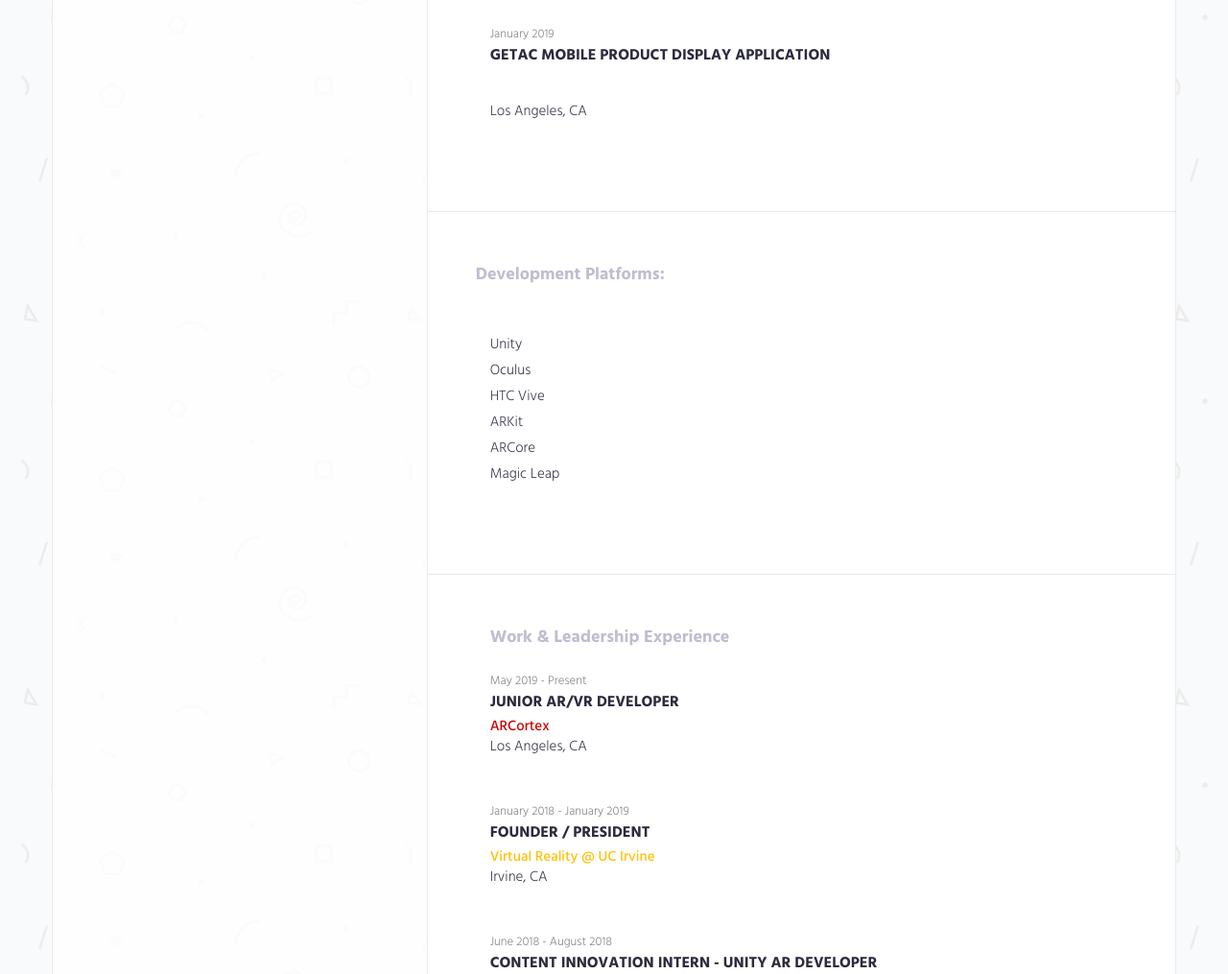
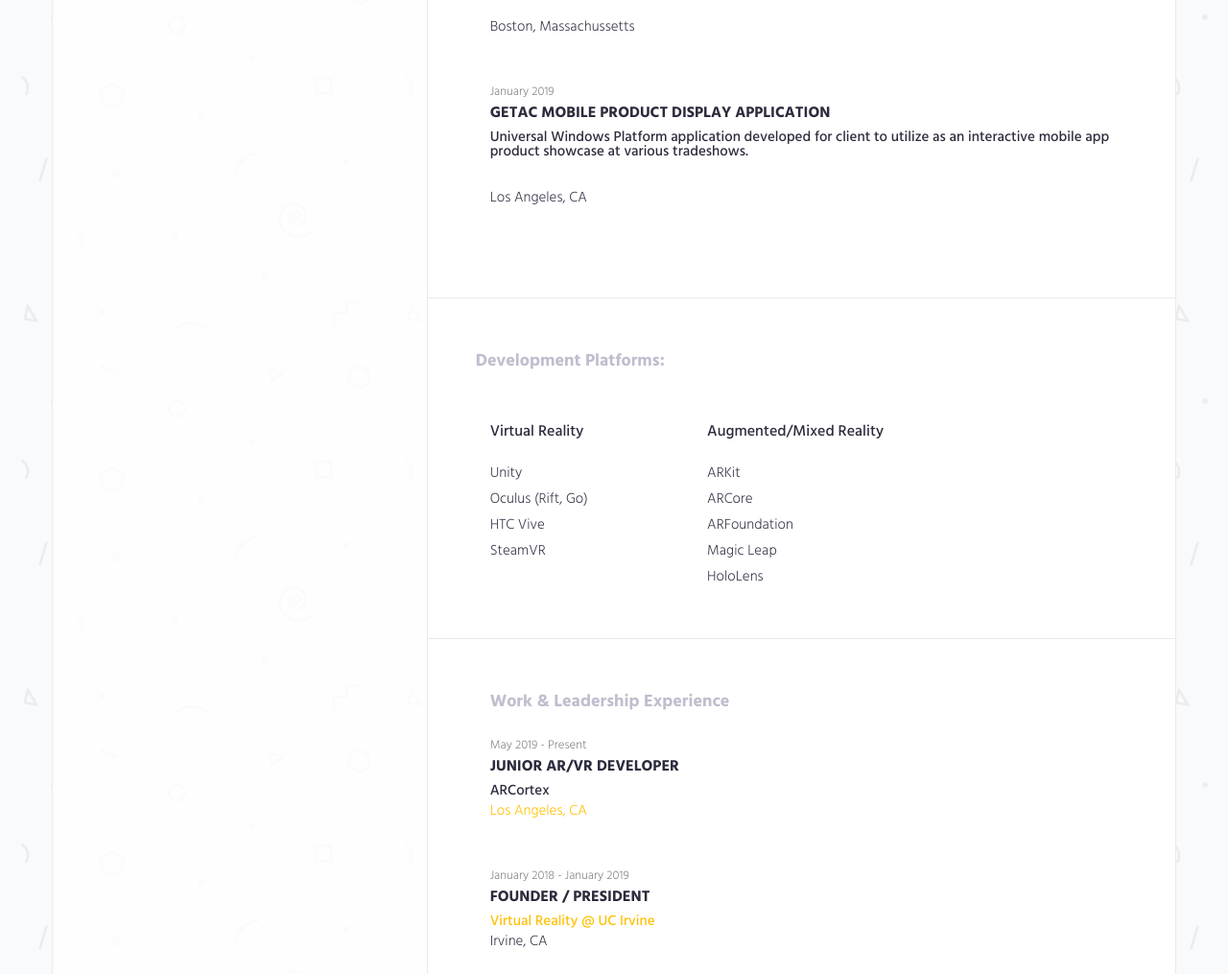
Before and after one commit to edwlok/edwlok.github.io, a plain HTML site: page index.html in a window 1280 px wide. Shown: the part 1240-2255 px from the top of the page at 96% size. Drawn offline with Linux system fonts and the light colour scheme.

Commit message:
Return to top + cleanup

```diff
--- a/index.html
+++ b/index.html
@@ -21,6 +21,8 @@
 
     <!-- Style CSS -->
     <link href="css/style.css" rel="stylesheet">
+
+	<script src="float-panel.js"></script>
 
     <!-- HTML5 shim and Respond.js for IE8 support of HTML5 elements and media queries -->
     <!-- WARNING: Respond.js doesn't work if you view the page via file:// -->
@@ -50,7 +52,7 @@
 
             <div class="about-text">
                 <p>
-                    I'm a creative problem solver and technology enthusiast, constantly exploring new ways to apply technology to seamlessly improve every day life. I just recently graduated from University of California, Irvine in December with a B.S. in Computer Science.
+                    I'm a creative problem solver and technology enthusiast, constantly exploring new ways to apply technology to seamlessly improve every day life. I graduated from University of California, Irvine in December with a B.S. in Computer Science.
                 </p>
 
                 <p>Constantly looking to improve and learn more about the growing technology around us.</p>
@@ -74,7 +76,6 @@
     <!-- .header-->
 </div>
 <!-- .left-col-block -->
-
 
 <div class="right-col-block blocks">
 <div class="theiaStickySidebar">
@@ -159,7 +160,7 @@
                 <div class="content-item">
                     <small>April 2019</small>
                     <h3><a href="https://devpost.com/software/spectatexr">SpectateXR</a> - AT&T SHAPE Hackathon (4th Place)</h3>
-                    <h4></h4>
+                    <h4>Prototype of a futuristic 5G enabled AR/VR eSports spectating experience for at home users. Utilizing AR/VR users can control their own spectating experience by following specifics players of interest and giving them the freedom of perspective. In addition, embedded 360 video livestreams can be broadcasted and viewed through VR to experience the live eSports event.</h4>
 
                     <p>Los Angeles, CA</p>
                 </div>
@@ -175,7 +176,7 @@
                 <div class="content-item">
                     <small>January 2019</small>
                     <h3>Getac Mobile Product Display Application</h3>
-                    <h4></h4>
+                    <h4>Universal Windows Platform application developed for client to utilize as an interactive mobile app product showcase at various tradeshows.</h4>
 					<br/>
                     <p>Los Angeles, CA</p>
                 </div>
@@ -196,15 +197,27 @@
                 </div>
             </div>
         </div><br/>
-		<div class="content-item">
+		<div class="row">
+			<div class="col-md-4">
+				<h3> Virtual Reality </h3>
 				<ul>
 				<li>Unity</li>
-			<li>Oculus</li>
+				<li>Oculus (Rift, Go)</li>
 				<li>HTC Vive</li>
+				<li>SteamVR</li>
+				</ul>
+			</div>
+			<div class="col-md-4">
+				<h3> Augmented/Mixed Reality </h3>
+				<ul>
 					<li>ARKit</li>
 					<li>ARCore</li>
+					<li>ARFoundation</li>
 					<li>Magic Leap</li>
+					<li>HoloLens</li>
 				</ul>
+			</div>
+
 		</div>
 
     <!-- .container-fluid -->
@@ -225,7 +238,7 @@
                 <div class="content-item">
                     <small>May 2019 - Present</small>
                     <h3>Junior AR/VR Developer</h3>
-                    <h4><a href="http://www.arcortex.com/" style="color: #cc0000">ARCortex</a></h4>
+                    <h4>ARCortex</h4>
 
                     <p>Los Angeles, CA</p>
                 </div>
@@ -451,7 +464,8 @@
 
 
                 </div>
-			<i class="fa fa-arrow-up fa-lg" aria-hidden="true" text-align="right"></i>
+			<div id="backtop">&#9650;</div>
+
             </div>
             <!--.row-->
         </div>
```
Also changed, not shown: float-panel.js (added, +3 -0 lines). Lines whose indentation alone changed are shown as unchanged.
